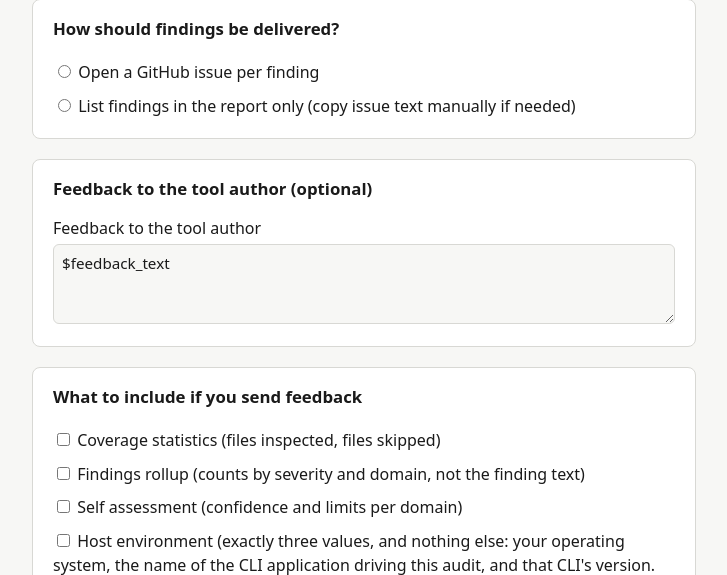
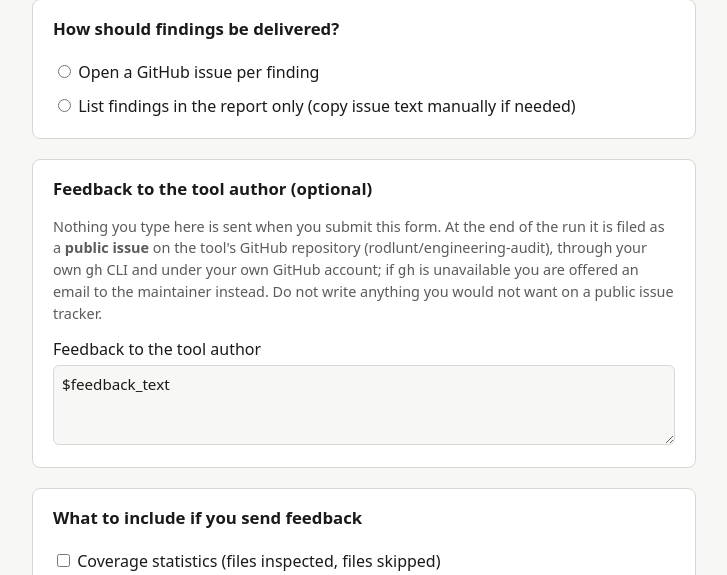
Before and after one commit to rodlunt/engineering-audit, a Python web app: template src/engineering_audit/templates/config-page.html in a window 1280 px wide. Shown: the part 571-1146 px from the top of the page, without its empty margins (276-1003 px from the left). Run offline with Jinja, Linux system fonts and the light colour scheme; the template is opened without the code that fills it, so the values that code supplies are empty.

Commit message:
fix(config-page): say where feedback goes, how, and when (#250)
The feedback section asked users to write to the tool author without
stating destination, transport or timing. It now says the text is filed
at end of run as a public GitHub issue on rodlunt/engineering-audit via
the user's own gh CLI, with a mailto fallback, and warns against pasting
anything that should not appear on a public tracker.

The page is otherwise scrupulous about what leaves the machine; the one
free-text box being silent about its own destination undercut that.

```diff
--- a/src/engineering_audit/templates/config-page.html
+++ b/src/engineering_audit/templates/config-page.html
@@ -55,7 +55,7 @@
   .radio-row, .consent-row { display: block; padding: 0.3rem 0; }
   .consent-row.locked { color: var(--muted); }
   .form-error { color: #b3261e; font-weight: 600; margin: 0 0 0.75rem; }
-  .draft-notice { color: var(--muted); font-size: 0.9rem; margin: 0 0 0.75rem; }
+  .draft-notice, .section-hint { color: var(--muted); font-size: 0.9rem; margin: 0 0 0.75rem; }
   .gitignore-warning, .output-location-warning {
     color: #8a5a00;
     font-size: 0.9rem;
@@ -174,6 +174,11 @@
 
 <section>
   <h2>Feedback to the tool author (optional)</h2>
+  <p class="section-hint">Nothing you type here is sent when you submit this form. At the end
+  of the run it is filed as a <strong>public issue</strong> on the tool's GitHub repository
+  (rodlunt/engineering-audit), through your own <code>gh</code> CLI and under your own GitHub
+  account; if <code>gh</code> is unavailable you are offered an email to the maintainer instead.
+  Do not write anything you would not want on a public issue tracker.</p>
   <label for="feedback-textarea">Feedback to the tool author</label>
   <textarea id="feedback-textarea" name="feedback_text" autocomplete="off" placeholder="Anything you want the tool author to know about this run.">$feedback_text</textarea>
 </section>
```
